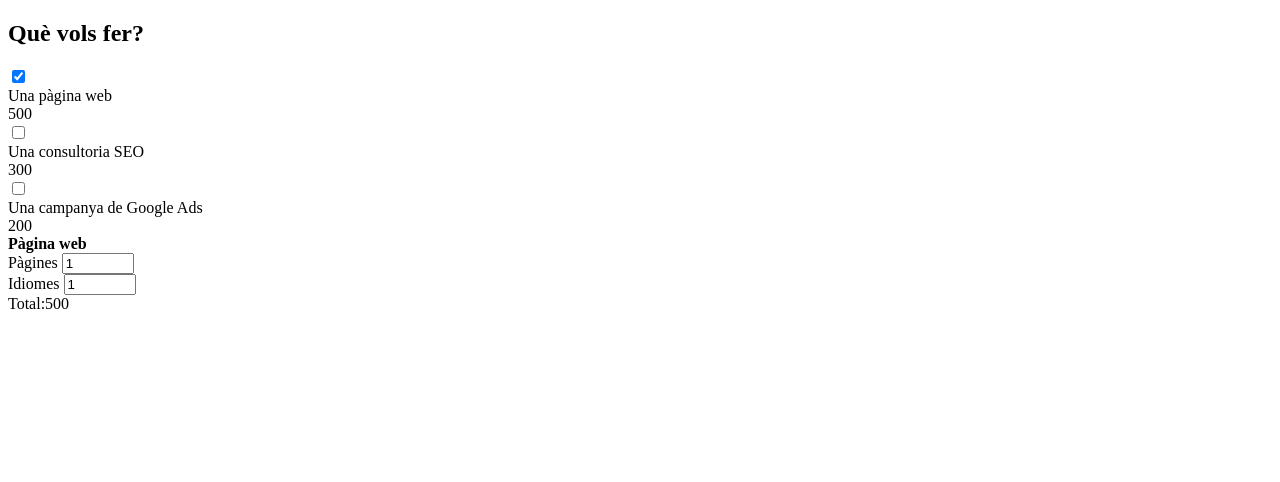
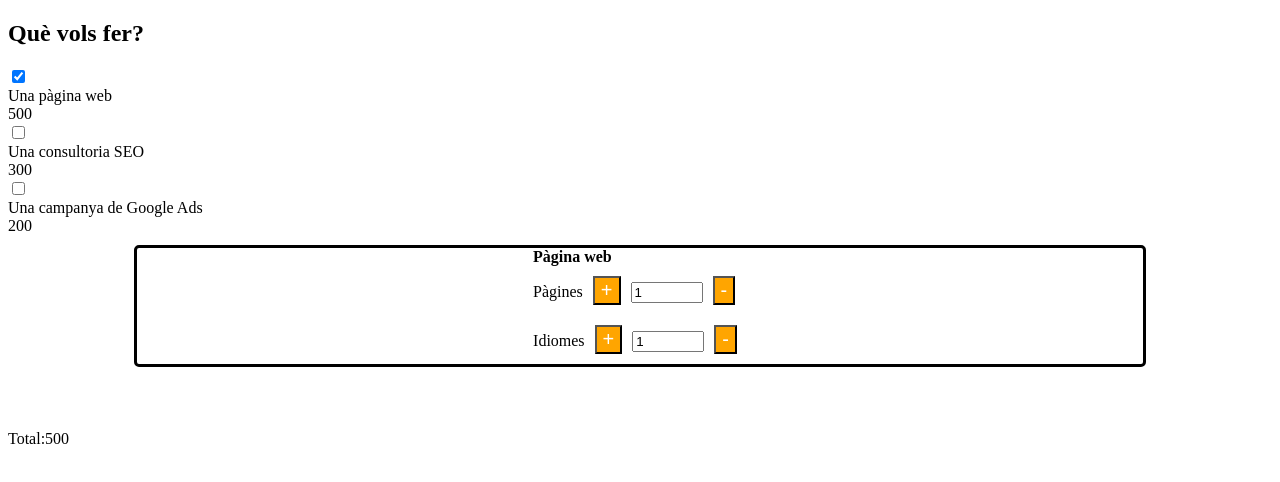
Before and after one commit to davidgomezmor/Sprint7, a React (Vite) app: page / in a window 1280 px wide. Both pictures are taken after a click on the checkbox 18 px from the left and 76 px from the top of the page. Shown: the top 482 px of the page. Built offline with nearby package versions, Linux system fonts and the light colour scheme.

Commit message:
Exercici 3 funciona pero no se actualiza el precio

```diff
--- a/src/App.jsx
+++ b/src/App.jsx
@@ -1,5 +1,5 @@
-import { useState } from "react";
-import { services } from "./services"
+import { useState, useEffect } from "react";
+import { services } from "./services";
 import { PageAndLanguages } from "./components/PageAndLanguages";
 
 export default function App() {
@@ -10,16 +10,6 @@ export default function App() {
     new Array(services.length).fill(false),
   );
   const [total, setTotal] = useState(0);
-
-  function controlPages(e) {
-    setPages(e.target.value);
-    controlChanges()
-  }
-
-  function controlLanguages(e) {
-    setLanguages(e.target.value);
-    controlChanges()
-  }
 
   const controlChanges = (position) => {
     const updatedCheckedState = checkedState.map((item, index) =>
@@ -39,6 +29,12 @@ export default function App() {
 
     setTotal(totalPrice + (pages * languages * 30));
 
+    if (updatedCheckedState[0] === false) setPages(0);
+    if (updatedCheckedState[0] === false) setLanguages(0);
+
+    // useEffect(() => {
+    //   setTotal();
+    // }, [totalPrice, pages, languages]);
 
   };
   const printPrice = (price) => `${price}`;
@@ -60,8 +56,8 @@ export default function App() {
               <div>
                 {name}
               </div>
+              {price}
             </>
-            {printPrice(price)}
           </div>
         )
       })}
@@ -72,9 +68,8 @@ export default function App() {
           (<PageAndLanguages
             pages={pages}
             languages={languages}
-            controlPages={controlPages}
-            controlLanguages={controlLanguages}
-            controlChanges={controlChanges}
+            setPages={setPages}
+            setLanguages={setLanguages}
           />)
         }
       </div>
--- a/src/components/PageAndLanguages.jsx
+++ b/src/components/PageAndLanguages.jsx
@@ -1,26 +1,64 @@
+import { BorderText, Button } from "../styled";
+
+
+
 export function PageAndLanguages({
-  pages, controlPages, languages, controlLanguages
-}) {
 
+   pages, controlPages, setPages, languages, controlLanguages, setLanguages
+
+})
+ {
+
+const addPages = () => {
+  setPages((counter) => counter+1);
+};
+
+const removePages = () => {
+  setPages((counter) => counter>0 ? counter-1 : counter = 0);
+};
+
+const addLanguages = () => {
+  setLanguages((counter) => counter+1);
+};
+
+const removeLanguages = () => {
+  setLanguages((counter) =>
+  counter>0 ? counter-1 : counter = 0);
+};
+
+
+  function controlPages(event) {
+       setPages(event.target.value);
+
+  }
+
+  function controlLanguages(event) {
+    setLanguages(event.target.value);
+  }
   return (
+    <BorderText>
       <>
         <div>
           <b>Pàgina web</b>
 
           <div>
-          Pàgines <input
+            Pàgines
+            <Button onClick={addPages}>+</Button>
+            <input
               type="number"
-            min="1" max="1000" step="1"
+              min="0" max="1000" step="1"
               name="pages"
               value={pages}
               onChange={controlPages}
 
             />
-
+            <Button onClick={removePages}>-</Button>
           </div>
           <div>
           </div>
-        Idiomes   <input
+          Idiomes
+          <Button onClick={addLanguages}>+</Button>
+          <input
             // disabled="true"
             type="number"
             min="1" max="1000" step="1"
@@ -28,11 +66,12 @@ export function PageAndLanguages({
             value={languages}
             onChange={controlLanguages}
           />
+          <Button onClick={removeLanguages}>-</Button>
         </div>
 
       </>
 
-  )
+    </BorderText>);
 }
 
 //rfce//
--- a/src/styled.jsx
+++ b/src/styled.jsx
@@ -61,3 +61,11 @@ margin-left: 10%;
 margin-bottom: 5%;
 font-size:30px;
 `;
+
+export const Button = styled.button`
+  font-size: 20px;
+  color: white;
+  background-color: orange;
+  cursor:pointer;
+  margin: 10px;
+`;
```
Also changed, not shown: src/components/Form.jsx (added, +27 -0 lines). Lines whose indentation alone changed are shown as unchanged.
